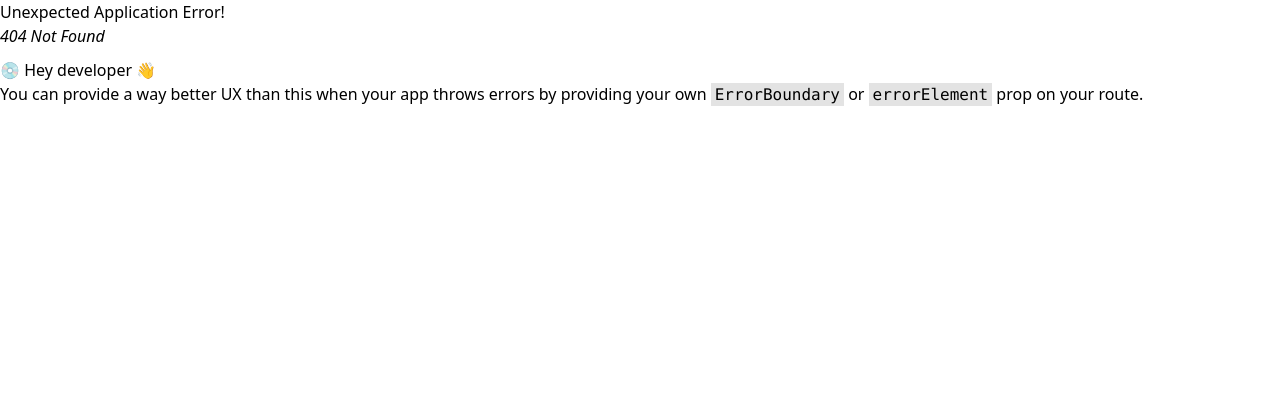
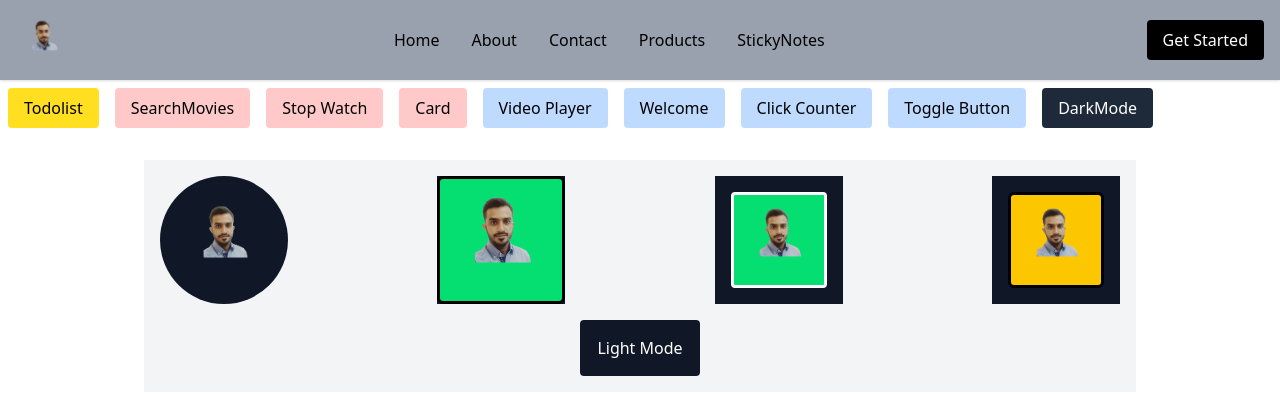
Before and after one commit to Shafee-ee/consoleStatements, a React (Vite) app in the folder my-react-app/: page /DarkMode in a window 1280 px wide. Before the commit this address had no page. Shown: the top 414 px of the page. Built offline with nearby package versions, Linux system fonts and the light colour scheme.

Commit message:
Add: Darkmode

```diff
--- /dev/null
+++ b/my-react-app/src/components/DarkMode.jsx
@@ -0,0 +1,27 @@
+import React, { useState } from 'react'
+
+const DarkMode = () => {
+
+    const [darkMode, setDarkMode] = useState(false);
+    return (
+
+
+        <div className={`${darkMode ? 'bg-gray-800' : 'bg-gray-100'} flex flex-col`}>
+            <div className='flex justify-between  p-4 rounded'>
+                <div className={`${darkMode ? 'bg-white text-black' : 'bg-gray-900 text-white'} p-4 w-32 h-32 rounded-full`}>
+                    <img src="/me.png" className='w-45' /></div>
+                <div className={`${darkMode ? 'bg-white text-black' : 'bg-gray-900 text-white'}   w-32 h-32`}>
+                    <img src="/me.png" className={` ${darkMode ? 'bg-red-400' : 'bg-green-400'} w-44 border-3 border-black rounded-md `} /></div>
+                <div className={`${darkMode ? 'bg-white text-black' : 'bg-gray-900 text-white'} p-4  w-32 h-32`}>
+                    <img src="/me.png" className={` ${darkMode ? 'bg-red-400' : 'bg-green-400'} w-44 border-3 border-white rounded `} /></div>
+                <div className={`${darkMode ? 'bg-white text-black' : 'bg-gray-900 text-white'} p-4  w-32 h-32`}>
+                    <img src="/me.png" className={` ${darkMode ? 'bg-blue-400' : 'bg-yellow-400'} w-45 border-3 border-black rounded-md `} /></div>
+
+            </div>
+
+            <button className={`${darkMode ? 'bg-gray-200 text-black' : 'bg-gray-900 text-white'} px-2 py-4 w-30 rounded self-center mb-4`} onClick={() => setDarkMode(!darkMode)}>{darkMode ? 'Dark Mode' : 'Light Mode'}</button>
+        </div>
+    )
+}
+
+export default DarkMode
--- a/my-react-app/src/components/Navbar.jsx
+++ b/my-react-app/src/components/Navbar.jsx
@@ -25,6 +25,8 @@ const Navbar = () => {
             <button className='py-2 px-4 bg-blue-200 rounded my-2 mx-2'><Link to="/VideoPlayer">Video Player</Link></button>
             <button className='py-2 px-4 bg-blue-200 rounded my-2 mx-2'><Link to="/Welcome">Welcome</Link></button>
             <button className='py-2 px-4 bg-blue-200 rounded my-2 mx-2'><Link to="/ClickCounterUseRef">Click Counter</Link></button>
+            <button className='py-2 px-4 bg-blue-200 rounded my-2 mx-2'><Link to="/ToggleButton">Toggle Button</Link></button>
+            <button className='py-2 px-4 bg-gray-800 rounded text-white my-2 mx-2'><Link to="/DarkMode">DarkMode</Link></button>
 
         </div >
     )
--- /dev/null
+++ b/my-react-app/src/components/ToggleButton.jsx
@@ -0,0 +1,19 @@
+import React, { useState } from 'react'
+
+const ToggleButton = () => {
+
+    const [isOn, setIsOn] = useState(false)
+    return (
+        <div className={`${isOn ? 'bg-red-400' : 'bg-green-200'} p-5 items-center flex justify-center flex-col`} >
+            <h1 className='bg-gray-100 p-2 rounded-md'>Click to toggle button</h1>
+            <button className={` ${isOn ? 'bg-green-400 rounded-lg' : 'bg-red-800 rounded-xs'} text-white px-6 py-3 mt-2 `}
+
+                onClick={() => setIsOn(!isOn)}>
+                {isOn ? 'On' : 'Off'}
+
+            </button>
+        </div >
+    )
+}
+
+export default ToggleButton
```
Also changed, not shown: my-react-app/src/App.jsx (+5 -2 lines).
